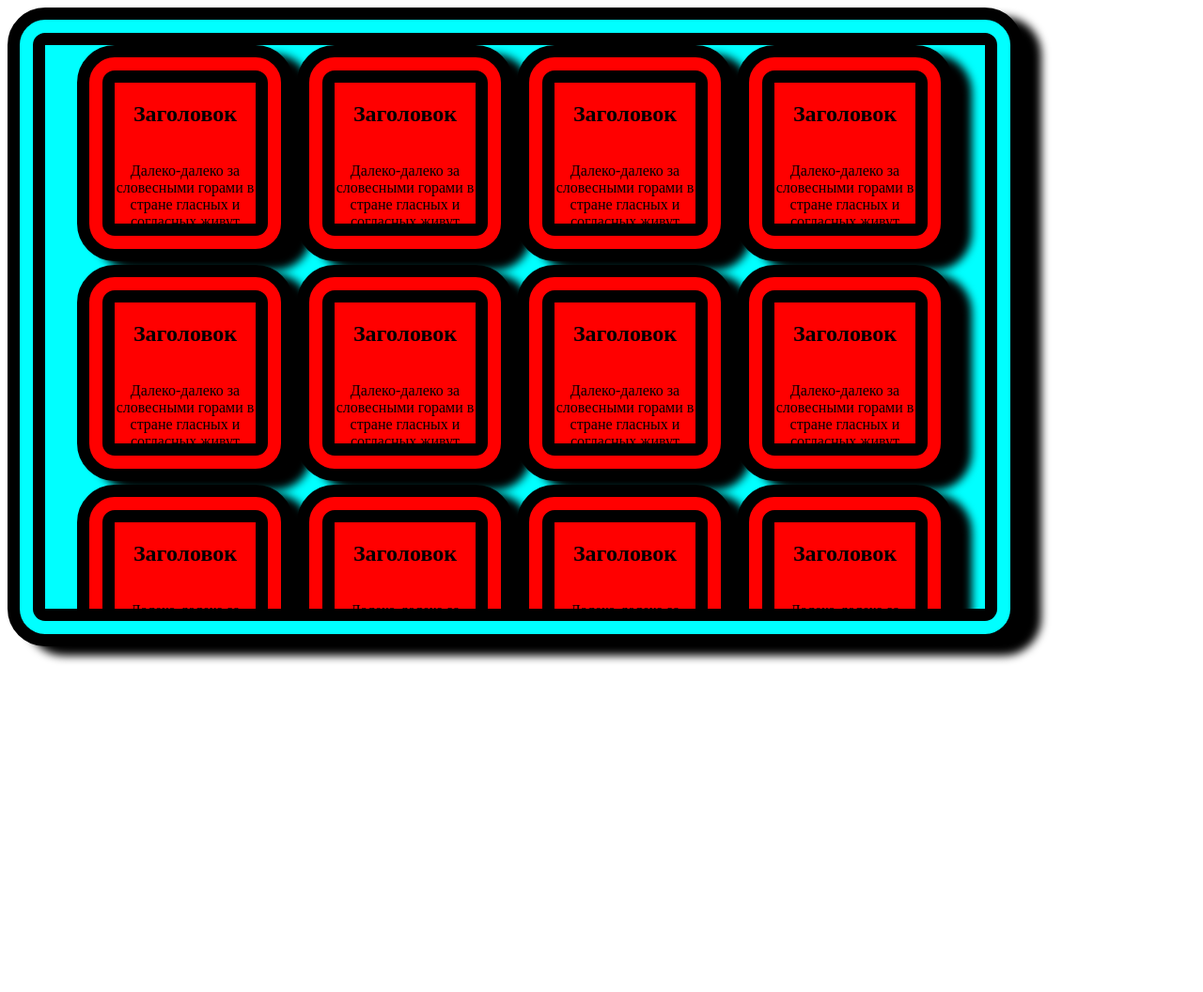
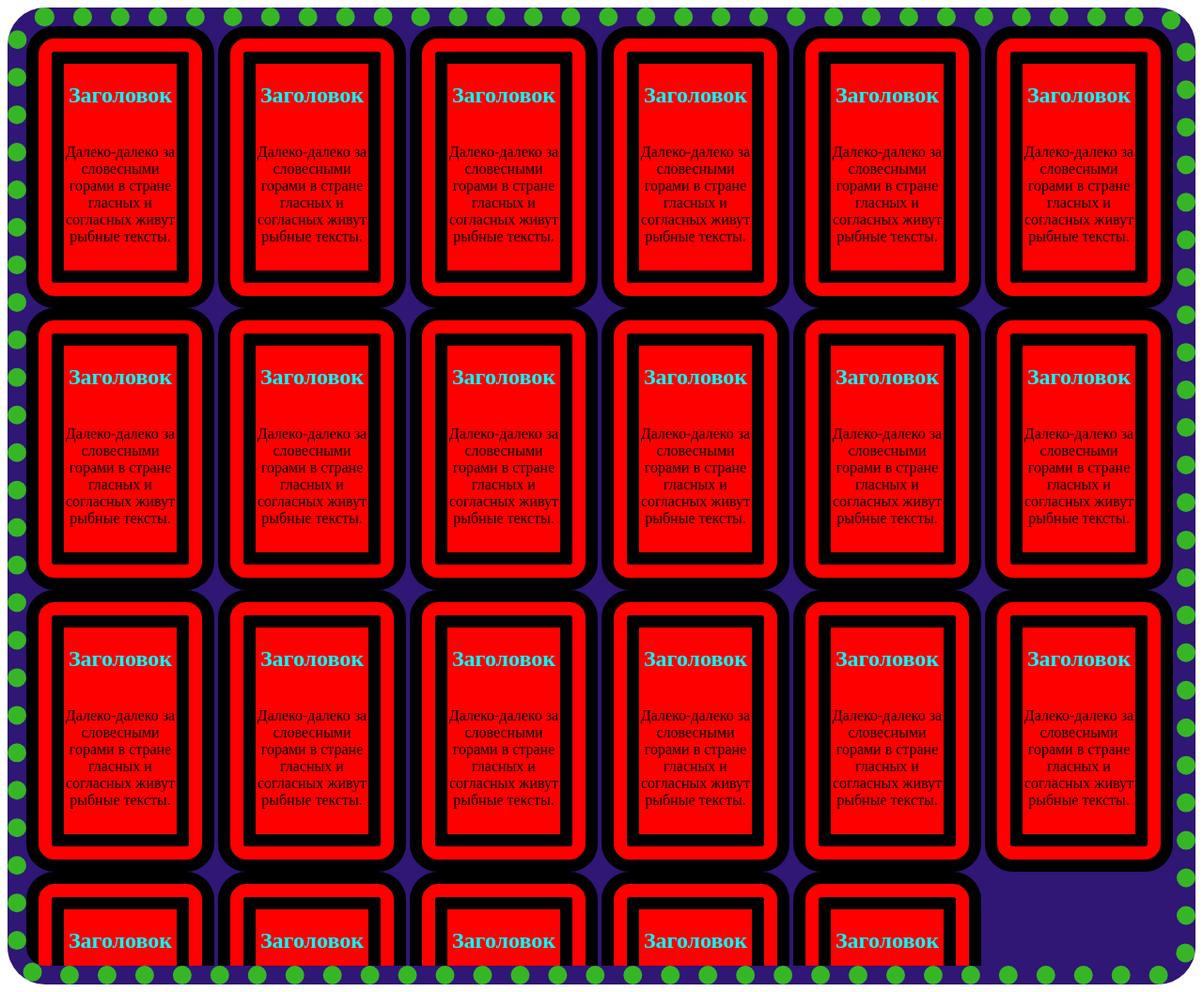
Before and after one commit to sergo-proggger/homework, a PHP site: page /dzzzzzzzz/index.html in a window 1280 px wide. Shown: the whole page at 94% size. Before the commit the page ends 705 px from the top, so only its background shows below. Run offline with PHP 8.4, Linux system fonts and the light colour scheme.

Commit message:
Add files via upload

```diff
--- a/dzzzzzzzz/css/style.css
+++ b/dzzzzzzzz/css/style.css
@@ -1,17 +1,5 @@
-div {
-    background: red;
-    width: 150px;
-    height: 150px;
-    line-height: normal;
-    border: 40px double #000;
-    text-align: center;
-    border-radius: 40px;
-    box-shadow:  20px 10px 10px;
-    display: inline-block;
-    overflow: auto;
-}
 
-main {
+h2 {
     color: aqua;
 }
 
@@ -21,7 +9,22 @@ span {
 }
 
 .block {
-    background-color: aqua;
-    width: 1000px;
-    height: 600px;
+    border-radius: 40px;
+    border: 20px dotted #36b625;
+    overflow: auto;
+    height: 1000px;
+    background: #301675;
 }
+
+.block-1 {
+    border-radius: 30px;
+    border: 15px solid #301675;
+    background: red;
+    height: 300px;
+    width: 200px;
+    line-height: normal;
+    border: 40px double #000;
+    text-align: center;
+    box-sizing: border-box;
+    display: inline-block;
+}
--- a/dzzzzzzzz/index.html
+++ b/dzzzzzzzz/index.html
@@ -11,67 +11,123 @@
 
 <body>
     <div class="block">
-        <div>
+        <div class="block-1">
             <h2>Заголовок</h2>
             <br>
             Далеко-далеко за словесными горами в стране гласных и согласных живут рыбные тексты.
         </div>
-        <div>
+        <div class="block-1">
             <h2>Заголовок</h2>
             <br>
             Далеко-далеко за словесными горами в стране гласных и согласных живут рыбные тексты.
         </div>
-        <div>
+        <div class="block-1">
             <h2>Заголовок</h2>
             <br>
             Далеко-далеко за словесными горами в стране гласных и согласных живут рыбные тексты.
         </div>
-        <div>
+        <div class="block-1">
             <h2>Заголовок</h2>
             <br>
             Далеко-далеко за словесными горами в стране гласных и согласных живут рыбные тексты.
         </div>
-        <div>
+        <div class="block-1">
             <h2>Заголовок</h2>
             <br>
             Далеко-далеко за словесными горами в стране гласных и согласных живут рыбные тексты.
         </div>
-        <div>
+        <div class="block-1">
             <h2>Заголовок</h2>
             <br>
             Далеко-далеко за словесными горами в стране гласных и согласных живут рыбные тексты.
         </div>
-        <div>
+        <div class="block-1">
             <h2>Заголовок</h2>
             <br>
             Далеко-далеко за словесными горами в стране гласных и согласных живут рыбные тексты.
         </div>
-        <div>
+        <div class="block-1">
             <h2>Заголовок</h2>
             <br>
             Далеко-далеко за словесными горами в стране гласных и согласных живут рыбные тексты.
         </div>
-        <div>
+        <div class="block-1">
             <h2>Заголовок</h2>
             <br>
             Далеко-далеко за словесными горами в стране гласных и согласных живут рыбные тексты.
         </div>
-        <div>
+        <div class="block-1">
             <h2>Заголовок</h2>
             <br>
             Далеко-далеко за словесными горами в стране гласных и согласных живут рыбные тексты.
         </div>
-        <div>
+        <div class="block-1">
             <h2>Заголовок</h2>
             <br>
             Далеко-далеко за словесными горами в стране гласных и согласных живут рыбные тексты.
         </div>
-        <div>
+        <div class="block-1">
+            <h2>Заголовок</h2>
+            <br>
+            Далеко-далеко за словесными горами в стране гласных и согласных живут рыбные тексты.
+        </div>
+        <div class="block-1">
+            <h2>Заголовок</h2>
+            <br>
+            Далеко-далеко за словесными горами в стране гласных и согласных живут рыбные тексты.
+        </div>
+        <div class="block-1">
+            <h2>Заголовок</h2>
+            <br>
+            Далеко-далеко за словесными горами в стране гласных и согласных живут рыбные тексты.
+        </div>
+        <div class="block-1">
+            <h2>Заголовок</h2>
+            <br>
+            Далеко-далеко за словесными горами в стране гласных и согласных живут рыбные тексты.
+        </div>
+        <div class="block-1">
+            <h2>Заголовок</h2>
+            <br>
+            Далеко-далеко за словесными горами в стране гласных и согласных живут рыбные тексты.
+        </div>
+        <div class="block-1">
+            <h2>Заголовок</h2>
+            <br>
+            Далеко-далеко за словесными горами в стране гласных и согласных живут рыбные тексты.
+        </div>
+        <div class="block-1">
+            <h2>Заголовок</h2>
+            <br>
+            Далеко-далеко за словесными горами в стране гласных и согласных живут рыбные тексты.
+        </div>
+        <div class="block-1">
+            <h2>Заголовок</h2>
+            <br>
+            Далеко-далеко за словесными горами в стране гласных и согласных живут рыбные тексты.
+        </div>
+        <div class="block-1">
+            <h2>Заголовок</h2>
+            <br>
+            Далеко-далеко за словесными горами в стране гласных и согласных живут рыбные тексты.
+        </div>
+        <div class="block-1">
+            <h2>Заголовок</h2>
+            <br>
+            Далеко-далеко за словесными горами в стране гласных и согласных живут рыбные тексты.
+        </div>
+        <div class="block-1">
+            <h2>Заголовок</h2>
+            <br>
+            Далеко-далеко за словесными горами в стране гласных и согласных живут рыбные тексты.
+        </div>
+        <div class="block-1">
             <h2>Заголовок</h2>
             <br>
             Далеко-далеко за словесными горами в стране гласных и согласных живут рыбные тексты.
         </div>
 
+    </div>
 </body>
 
 </html>
```
